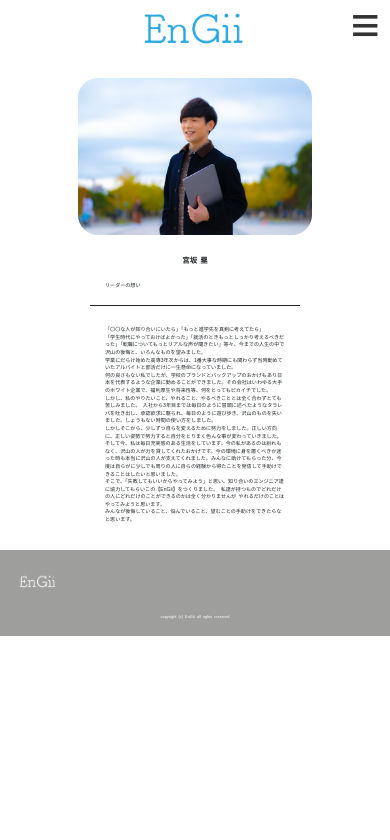
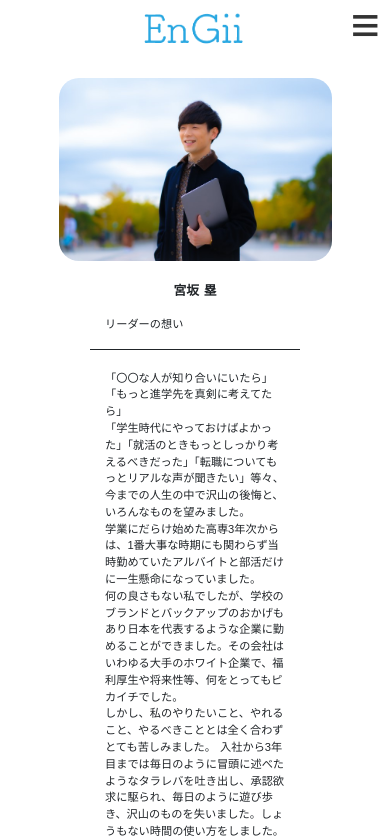
Before and after one commit to vivaruckk17/officialengii, a Nuxt app: page /homeLeader in a window 390 px wide. Shown: the top 840 px of the page. Built offline with nearby package versions, Linux system fonts and the light colour scheme.

Commit message:
Update homeLeader.vue

```diff
--- a/pages/homeLeader.vue
+++ b/pages/homeLeader.vue
@@ -1,11 +1,11 @@
 <template>
-  <div class="main">
+  <div class="rdmain">
     <engiiheader />
     <div class="blankl"></div>
     <div class="container">
       <img
         src="~assets/indeximg/homeLeaderremake.jpg"
-        width="60%"
+        width="70%"
         height="500px"
         alt
         class="img-fluid d-block mx-auto"
@@ -30,26 +30,27 @@
       </div>
 
       <div class="row mezasu-subtitle">
-        <div class="offset-3 col-6">
+        <div class="col-3"></div>
+        <div class="col-6">
           <p class="leadertext">
             「〇〇な人が知り合いにいたら」「もっと進学先を真剣に考えてたら」
-            <br>「学生時代にやっておけばよかった」「就活のときもっとしっかり考えるべきだった」「転職についてもっとリアルな声が聞きたい」等々、今までの人生の中で沢山の後悔と、いろんなものを望みました。
-            <br>学業にだらけ始めた高専3年次からは、1番大事な時期にも関わらず当時勤めていたアルバイトと部活だけに一生懸命になっていました。
-            <br>何の良さもない私でしたが、学校のブランドとバックアップのおかげもあり日本を代表するような企業に勤めることができました。その会社はいわゆる大手のホワイト企業で、福利厚生や将来性等、何をとってもピカイチでした。
-            <br>しかし、私のやりたいこと、やれること、やるべきこととは全く合わずとても苦しみました。
+            <br />「学生時代にやっておけばよかった」「就活のときもっとしっかり考えるべきだった」「転職についてもっとリアルな声が聞きたい」等々、今までの人生の中で沢山の後悔と、いろんなものを望みました。
+            <br />学業にだらけ始めた高専3年次からは、1番大事な時期にも関わらず当時勤めていたアルバイトと部活だけに一生懸命になっていました。
+            <br />何の良さもない私でしたが、学校のブランドとバックアップのおかげもあり日本を代表するような企業に勤めることができました。その会社はいわゆる大手のホワイト企業で、福利厚生や将来性等、何をとってもピカイチでした。
+            <br />しかし、私のやりたいこと、やれること、やるべきこととは全く合わずとても苦しみました。
             入社から3年目までは毎日のように冒頭に述べたようなタラレバを吐き出し、承認欲求に駆られ、毎日のように遊び歩き、沢山のものを失いました。しょうもない時間の使い方をしました。
-            <br>しかしそこから、少しずつ自らを変えるために努力をしました。正しい方向に、正しい姿勢で努力すると自分をとりまく色んな事が変わっていきました。
-            <br>そして今、私は毎日充実感のある生活をしています。今の私があるのは紛れもなく、沢山の人が力を貸してくれたおかげです。今の環境に身を置くべきか迷った時も本当に沢山の人が支えてくれました。みんなに助けてもらった分、今度は自らがに少しでも周りの人に自らの経験から得たことを発信して手助けできることはしたいと思いました。
-            <br>そこで、「失敗してもいいからやってみよう」と思い、知り合いのエンジニア達に協力してもらいこの【EnGii】をつくりました。
+            <br />しかしそこから、少しずつ自らを変えるために努力をしました。正しい方向に、正しい姿勢で努力すると自分をとりまく色んな事が変わっていきました。
+            <br />そして今、私は毎日充実感のある生活をしています。今の私があるのは紛れもなく、沢山の人が力を貸してくれたおかげです。今の環境に身を置くべきか迷った時も本当に沢山の人が支えてくれました。みんなに助けてもらった分、今度は自らがに少しでも周りの人に自らの経験から得たことを発信して手助けできることはしたいと思いました。
+            <br />そこで、「失敗してもいいからやってみよう」と思い、知り合いのエンジニア達に協力してもらいこの【EnGii】をつくりました。
             私達が持つものでどれだけの人にどれだけのことができるのかは全く分かりませんが
             やれるだけのことはやってみようと思います。
-            <br>みんなが後悔していること、悩んでいること、望むことの手助けをできたらなと思います。
+            <br />みんなが後悔していること、悩んでいること、望むことの手助けをできたらなと思います。
           </p>
           <div class="col-3"></div>
         </div>
       </div>
     </div>
-    <engiifooter class="leaderfooter"/>
+    <engiifooter class="leaderfooter" />
   </div>
 </template>
 
@@ -70,7 +71,11 @@ export default {
 
 <style>
 * {
-  font-family:  'Noto Sans JP', sans-serif;
+  font-family: "Noto Sans JP", sans-serif;
+}
+.rdmain {
+  margin-left: 0;
+  margin-right: 0;
 }
 .blankl {
   padding-top: 8%;
@@ -81,18 +86,20 @@ export default {
 .center {
   text-align: center;
 }
-.name-text{
-  padding-top:20px;
+.name-text {
+  padding-top: 20px;
 }
-.leader-title p {
-  font-size: 1.6vw;
+@media screen and (min-width: 767px) {
+  .chon p {
+    font-size: 1.3rem;
+    font-weight: bold;
   }
-.enlead p {
-  font-size: 1.3vw;
 }
+@media screen and (max-width: 767px) {
   .chon p {
-  font-size: 1.9vw;
+    font-size: 0.8rem;
     font-weight: bold;
+  }
 }
 .mezasu-text {
   border-bottom: solid 1px;
@@ -100,17 +107,32 @@ export default {
 .name-text {
   text-align: center;
 }
+@media screen and (min-width: 767px) {
   .mezasu-text p {
-  font-size: 1.3vw;
+    font-size: 1.1rem;
   }
-.mezasu-subtitle{
+}
+@media screen and (max-width: 767px) {
+  .mezasu-text p {
+    font-size: 0.7rem;
+  }
+}
+.mezasu-subtitle {
   padding-top: 20px;
 }
+@media screen and (min-width: 767px) {
   .leadertext {
-  font-size: 1.3vw;
+    font-size: 0.9rem;
     text-align: left;
   }
-.leaderfooter{
+}
+@media screen and (max-width: 767px) {
+  .leadertext {
+    font-size: 0.7rem;
+    text-align: left;
+  }
+}
+.leaderfooter {
   margin-top: 10px;
 }
 </style>
```
Lines whose indentation alone changed are shown as unchanged.
